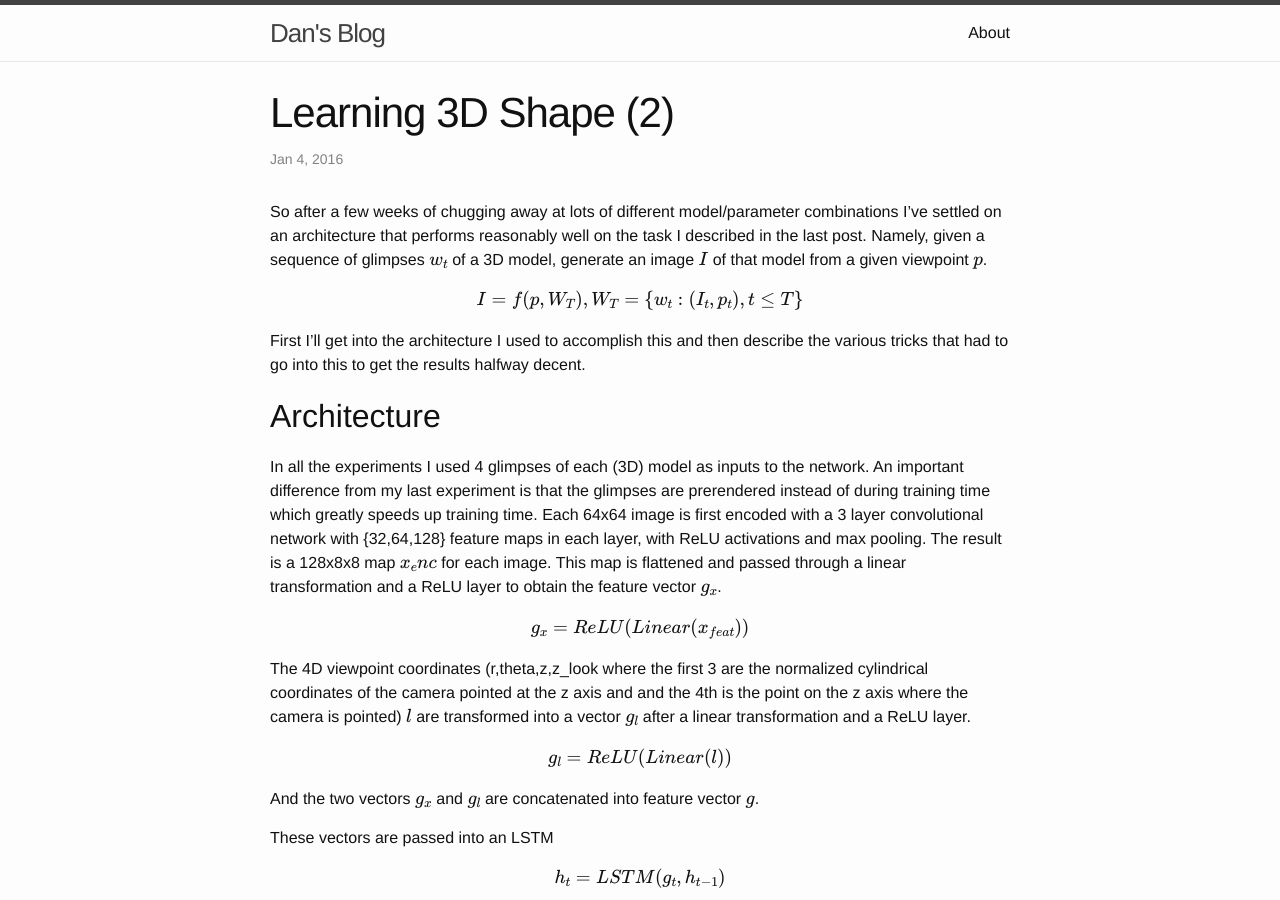
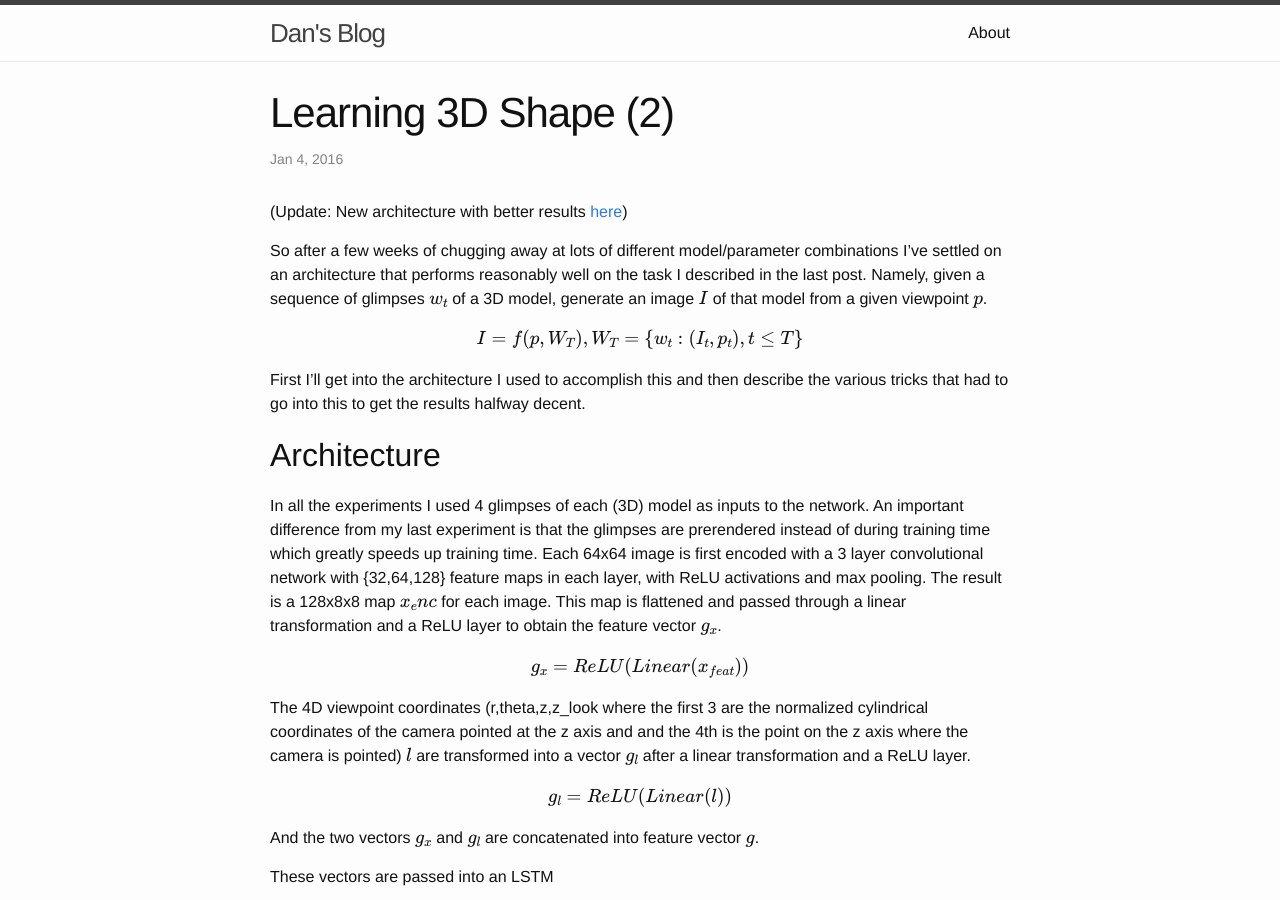
Before and after one commit to danfischetti/danfischetti.github.io, a Jekyll site: the page built from _posts/2016-01-04-learning-shape-4.markdown, in a window 1280 px wide and 900 px high. Built offline with Jekyll 4.4.1, drawn with Linux system fonts in a browser that asks for light colours; nearby versions of some CDN libraries; formulas are drawn with MathJax 3.

Commit message:
Update post

```diff
--- a/_posts/2016-01-04-learning-shape-4.markdown
+++ b/_posts/2016-01-04-learning-shape-4.markdown
@@ -4,6 +4,8 @@ title:  "Learning 3D Shape (2)"
 date:   2016-01-04 17:06:18
 categories: jekyll update
 ---
+
+(Update: New architecture with better results [here]({{site.url}}/jekyll/update/2016/01/07/convolutional-shape-encoder.html))
 
 So after a few weeks of chugging away at lots of different model/parameter combinations I've settled on an architecture that performs reasonably well on the task I described in the last post. Namely, given a sequence of glimpses $$w_t$$ of a 3D model, generate an image $$I$$ of that model from a given viewpoint $$p$$.
 
```
